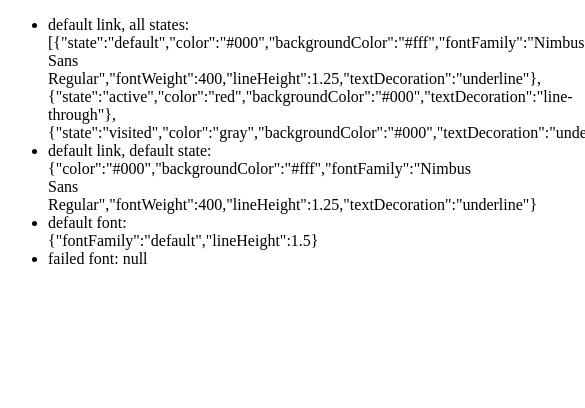
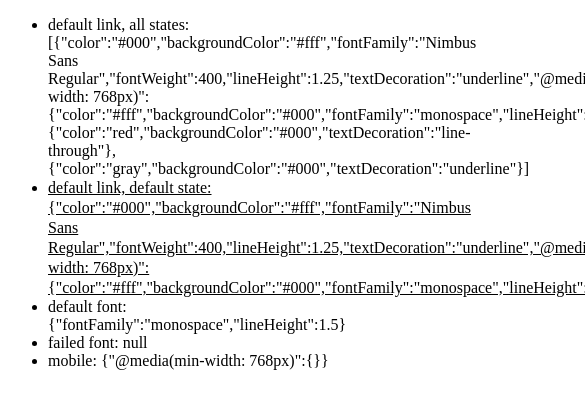
Before and after one commit to osequi/test-presets, a Next.js app: page / in a window 390 px wide. Shown: the top 408 px of the page, 585 px wide, since content can reach past the window. Built offline with nearby package versions, Linux system fonts and the light colour scheme.

Commit message:
Tokens are now responsive a la @metamn/beat

```diff
--- a/package.json
+++ b/package.json
@@ -8,6 +8,7 @@
     "start": "next start"
   },
   "dependencies": {
+    "@emotion/css": "^11.0.0",
     "lodash": "^4.17.20",
     "next": "^10.0.0",
     "react": "16.13.1",
--- a/src/breakpoints.ts
+++ b/src/breakpoints.ts
@@ -1,4 +1,21 @@
 import type { TToken } from "./theme";
 
-export type TBreakpointsId = "breakpoint";
-export type TBrakpointsNames = "default";
+export type TBreakpointId = "breakpoint";
+export type TBreakpointNames = "mobile" | "tablet" | "laptop" | "dekstop";
+
+const mobile: TToken = {
+  id: {
+    type: "breakpoint",
+    name: "mobile",
+  },
+  styles: [
+    {
+      css: {
+        "@media(min-width: 768px)": {},
+      },
+    },
+  ],
+};
+
+const breakpoints: TToken[] = [mobile];
+export default breakpoints;
--- a/src/fonts.ts
+++ b/src/fonts.ts
@@ -19,7 +19,7 @@ const defaultFont: TFontsToken = {
   styles: [
     {
       css: {
-        fontFamily: "default",
+        fontFamily: "monospace",
         lineHeight: 1.5,
       },
     },
--- a/src/links.ts
+++ b/src/links.ts
@@ -24,6 +24,24 @@ const defaultLink: TToken = {
       css: {
         textDecoration: "underline",
       },
+      responsive: [
+        {
+          breakpoint: "mobile",
+          tokens: [
+            {
+              type: "colors",
+              name: "inverted",
+            },
+            {
+              type: "font",
+              name: "Default",
+            },
+          ],
+          css: {
+            textTransform: "uppercase",
+          },
+        },
+      ],
     },
     {
       state: "active",
--- a/src/pages/index.tsx
+++ b/src/pages/index.tsx
@@ -1,3 +1,6 @@
+import type { CSSProperties } from "react";
+import { css, cx } from "@emotion/css";
+
 import { default as useToken } from "../useToken";
 
 const Home = () => {
@@ -6,15 +9,17 @@ const Home = () => {
   const defaultLinkDefaultState = useToken("link", "default", "default");
   const defaultFont = useToken("font", "Default");
   const failedFont = useToken("font", "default");
+  const mobile = useToken("breakpoint", "mobile");
 
   return (
     <ul>
       <li>default link, all states: {JSON.stringify(defaultLink)}</li>
-      <li>
+      <li className={cx(css(defaultLinkDefaultState))}>
         default link, default state: {JSON.stringify(defaultLinkDefaultState)}
       </li>
       <li>default font: {JSON.stringify(defaultFont)}</li>
       <li>failed font: {JSON.stringify(failedFont)}</li>
+      <li>mobile: {JSON.stringify(mobile)}</li>
     </ul>
   );
 };
--- a/src/theme.ts
+++ b/src/theme.ts
@@ -1,25 +1,33 @@
+import type { CSSProperties } from "react";
+
 import type { TColorId, TColorNames } from "./colors";
 import type { TFontId, TFontNames } from "./fonts";
 import type { TLinkId, TLinkNames } from "./links";
+import type { TBreakpointId, TBreakpointNames } from "./breakpoints";
 
 import { default as colors } from "./colors";
 import { default as fonts } from "./fonts";
 import { default as links } from "./links";
+import { default as breakpoints } from "./breakpoints";
 
 /**
  * Collects all tokens.
  */
-const tokens: TToken[] = [...colors, ...fonts, ...links];
+const tokens: TToken[] = [...colors, ...fonts, ...links, ...breakpoints];
 
 /**
  * Defines the available design token id types.
  */
-export type TTokenIds = TColorId | TFontId | TLinkId;
+export type TTokenIds = TColorId | TFontId | TLinkId | TBreakpointId;
 
 /**
  * Defines the available design token id names.
  */
-export type TTokenNames = TColorNames | TFontNames | TLinkNames;
+export type TTokenNames =
+  | TColorNames
+  | TFontNames
+  | TLinkNames
+  | TBreakpointNames;
 
 /**
  * Defines the states an element can be.
@@ -31,7 +39,7 @@ export type TState = "default" | "active" | "visited" | "disabled" | "hidden";
  * Defines a design token id.
  * Uniquely identifies a design token.
  */
-export type TId = {
+export type TTokenId = {
   type?: TTokenIds;
   name?: TTokenNames;
   state?: TState;
@@ -44,7 +52,14 @@ export type TId = {
  */
 export type TStyle = {
   state?: TState;
-  tokens?: TId[];
+  tokens?: TTokenId[];
+  css?: object;
+  responsive?: TResponsiveStyle[];
+};
+
+export type TResponsiveStyle = {
+  breakpoint?: TBreakpointNames;
+  tokens?: TTokenId[];
   css?: object;
 };
 
@@ -54,7 +69,7 @@ export type TStyle = {
  * - Fully styled.
  */
 export type TToken = {
-  id?: TId;
+  id?: TTokenId;
   styles: TStyle[];
 };
 
--- a/src/useToken.ts
+++ b/src/useToken.ts
@@ -1,6 +1,51 @@
 import type { TTokenIds, TTokenNames, TState } from "./theme";
 import { default as theme } from "./theme";
 import { isNil, isArray } from "lodash";
+
+/**
+ * Loads (recursively) a set of tokens.
+ * @param 	tokens	An array of tokens.
+ * @return          A style object
+ */
+const loadTokens = (tokens) => {
+  return (
+    tokens &&
+    tokens.reduce((result, token) => {
+      const { type, name, state } = token;
+
+      const newToken = loadAll(type, name, state);
+
+      const newTokenFiltered =
+        newToken && newToken.filter((item) => item.state === state).pop();
+
+      return { state, ...result, ...newTokenFiltered };
+    }, {})
+  );
+};
+
+/**
+ * Loads (recursively) the responsive style declarations.
+ * @param 	responsive	An array of responsive style declarations.
+ * @return          	A style object
+ */
+const loadResponsive = (responsive) => {
+  return (
+    responsive &&
+    responsive.reduce((result, item) => {
+      const { breakpoint, tokens, css } = item;
+
+      const mediaQuery = loadAll("breakpoint", breakpoint).pop();
+      const token = loadTokens(tokens);
+
+      let query = {};
+      for (let key in mediaQuery) {
+        query[key] = { ...token, ...css };
+      }
+
+      return { ...result, ...query };
+    }, {})
+  );
+};
 
 /**
  * Loads tokens recursively.
@@ -9,11 +54,11 @@ import { isNil, isArray } from "lodash";
  * @param	state	The stoken state.
  * @return			An array of style objects.
  * @example
- * loadTokensRecursively("font", "Default") => {"fontFamily":"default","lineHeight":1.5}
- * loadTokensRecursively("link", "default", "default") => {"state":"default","color":"#000","backgroundColor":"#fff","fontFamily":"Nimbus Sans Regular","fontWeight":400,"lineHeight":1.25,"textDecoration":"underline"}
- * loadTokensRecursively("link", "default") => [{"state":"default","color":"#000","backgroundColor":"#fff","fontFamily":"Nimbus Sans Regular","fontWeight":400,"lineHeight":1.25,"textDecoration":"underline"},{"state":"active","color":"red","backgroundColor":"#000","textDecoration":"line-through"},{"state":"visited","color":"gray","backgroundColor":"#000","textDecoration":"underline"}]
+ * loadAll("font", "Default") => {"fontFamily":"default","lineHeight":1.5}
+ * loadAll("link", "default", "default") => {"state":"default","color":"#000","backgroundColor":"#fff","fontFamily":"Nimbus Sans Regular","fontWeight":400,"lineHeight":1.25,"textDecoration":"underline"}
+ * loadAll("link", "default") => [{"state":"default","color":"#000","backgroundColor":"#fff","fontFamily":"Nimbus Sans Regular","fontWeight":400,"lineHeight":1.25,"textDecoration":"underline"},{"state":"active","color":"red","backgroundColor":"#000","textDecoration":"line-through"},{"state":"visited","color":"gray","backgroundColor":"#000","textDecoration":"underline"}]
  */
-const loadTokensRecursively = (
+const loadAll = (
   type?: TTokenIds,
   name?: TTokenNames,
   state?: TState
@@ -51,31 +96,12 @@ const loadTokensRecursively = (
   return (
     styles2 &&
     styles2.map((style) => {
-      const { state, tokens: styleTokens, css } = style;
+      const { tokens: styleTokens, css, responsive } = style;
 
-      const styleTokensObject =
-        styleTokens &&
-        styleTokens.reduce((result, styleToken) => {
-          const {
-            type: styleTokenType,
-            name: styleName,
-            state: styleTokenState,
-          } = styleToken;
+      const styleTokensObject = loadTokens(styleTokens);
+      const responsiveObject = loadResponsive(responsive);
 
-          const newToken = loadTokensRecursively(
-            styleTokenType,
-            styleName,
-            styleTokenState
-          );
-
-          const newTokenFiltered =
-            newToken &&
-            newToken.filter((item) => item.state === styleTokenState).pop();
-
-          return { state, ...result, ...newTokenFiltered };
-        }, {});
-
-      return { ...styleTokensObject, ...css };
+      return { ...styleTokensObject, ...css, ...responsiveObject };
     })
   );
 };
@@ -96,7 +122,7 @@ const useToken = (
   name?: TTokenNames,
   state?: TState
 ): object[] | object | null => {
-  const tokens = loadTokensRecursively(type, name, state);
+  const tokens = loadAll(type, name, state);
 
   /**
    * Returns the token as is when it's not an array.
```
Also changed, not shown: src/usePreset.1.ts (added, +42 -0 lines), 1 other file (tests, documents, lock files or other folders).
